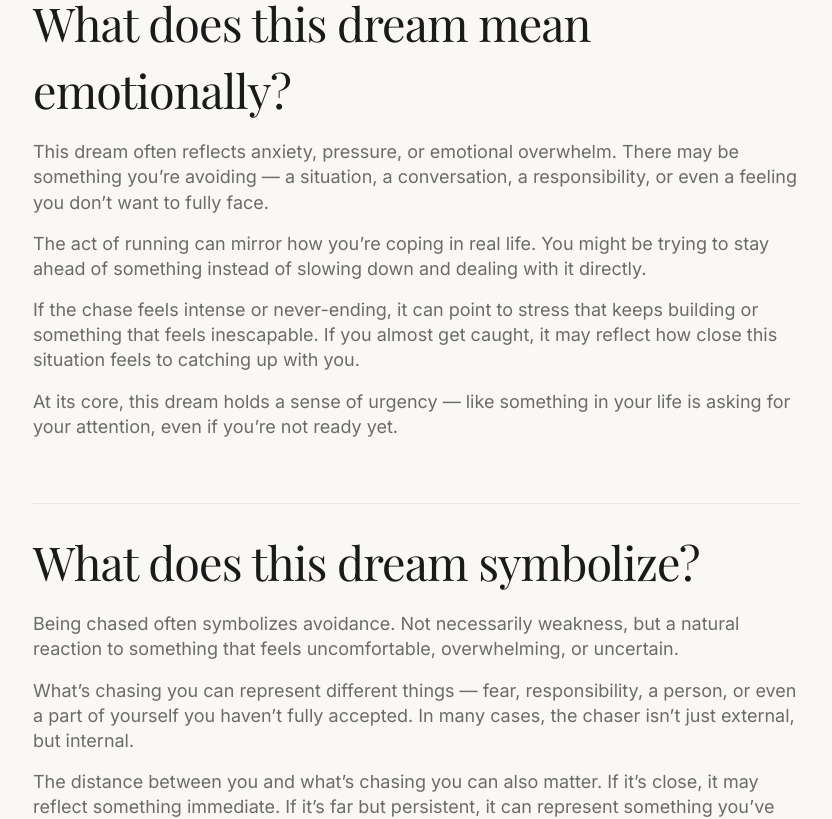
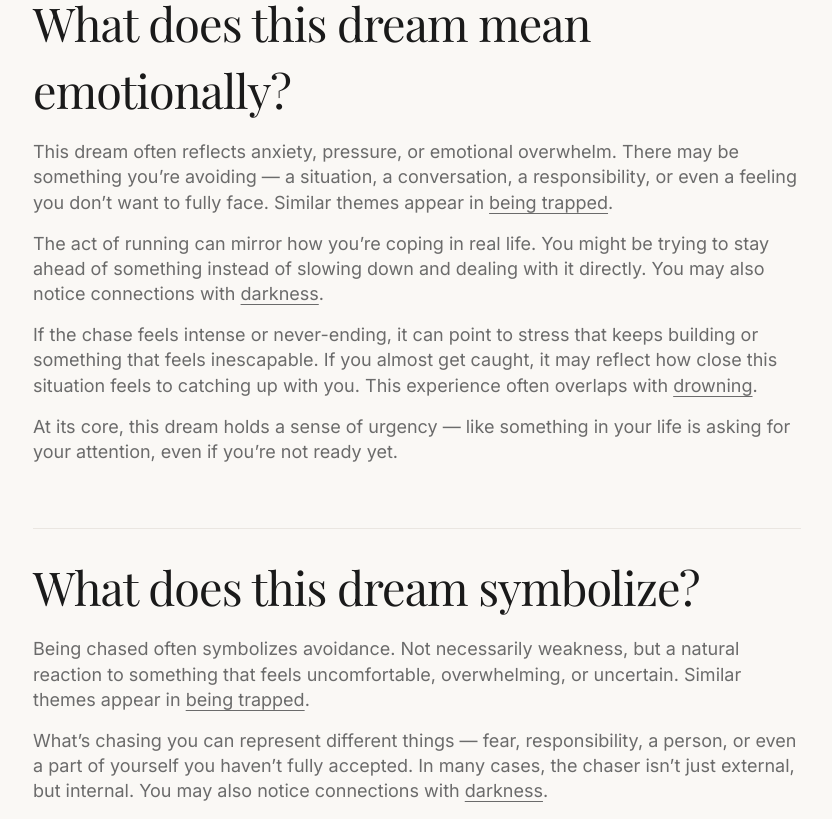
Before and after one commit to dreamscriptures-Moon/Dreamscriptures_, a Next.js app: page /dreams/being-chased in a window 1280 px wide. Shown: the part 1420-2239 px from the top of the page, without its empty margins (223-1055 px from the left). Built offline with nearby package versions, Linux system fonts and the light colour scheme; a web font is replaced by a local one.

Commit message:
seo: strengthen contextual internal linking

```diff
--- a/app/dreams/[slug]/page.js
+++ b/app/dreams/[slug]/page.js
@@ -384,7 +384,7 @@ const relatedDreams = getRelatedDreams(currentDream, dreams);
     ),
   }));
 
-  const contextualDreamLinks = relatedDreamSections.slice(0, 2);
+  const contextualDreamLinks = relatedDreamSections.slice(0, 3);
 
   const faqTemplates = [
     {
@@ -670,7 +670,11 @@ const faqSchema = {
         {section.title}
       </h2>
 
-      <TextBlocks text={section.body} />
+      <TextBlocks
+  text={section.body}
+  contextualLinks={contextualDreamLinks}
+  contextualLinkSeed={`${dream.slug}-${section.id}`}
+/>
     </section>
   ))}
 </section>
```
